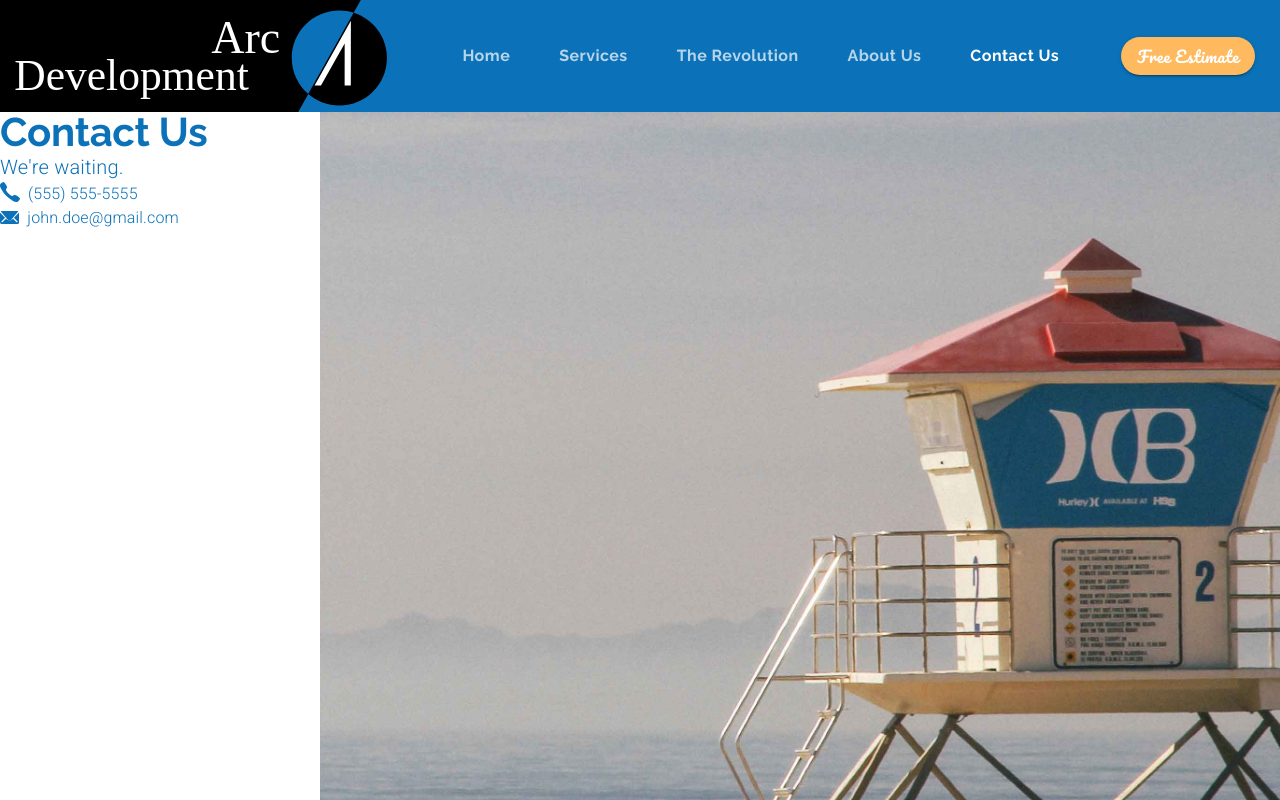
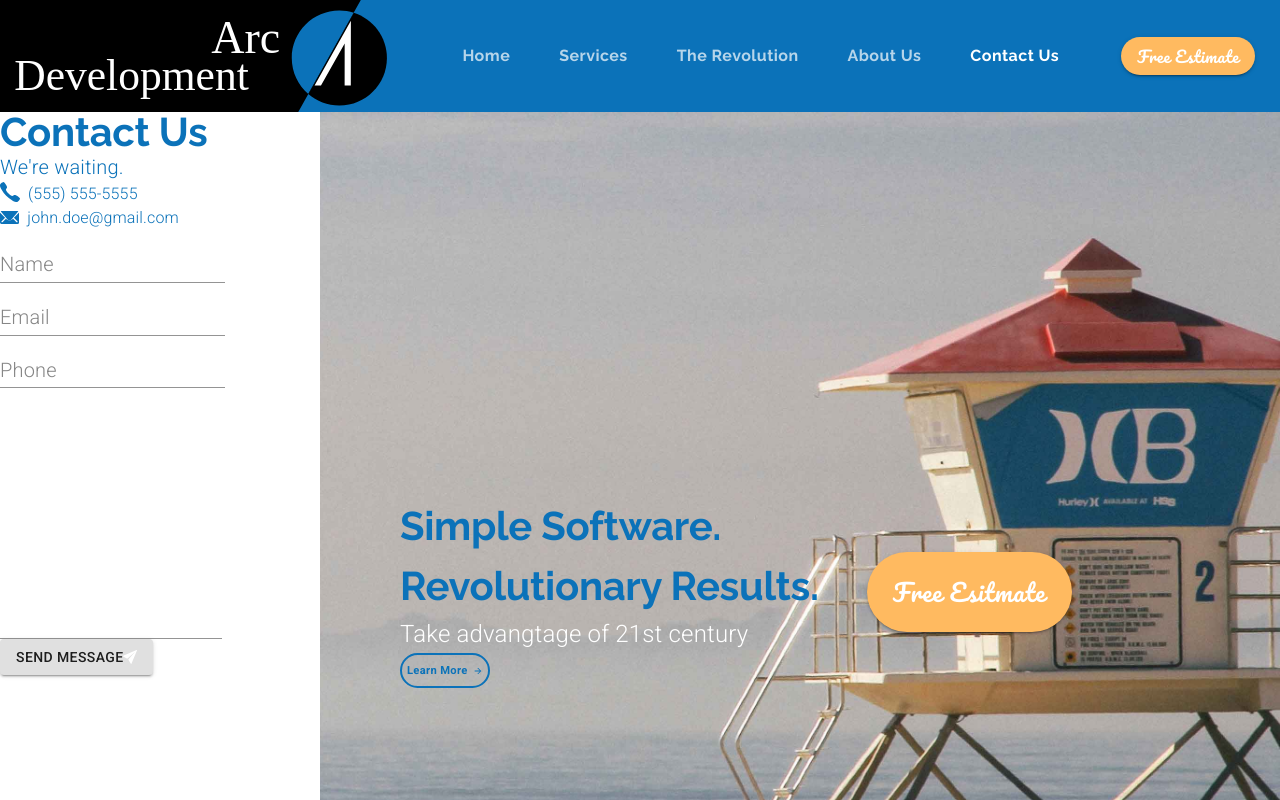
Before and after one commit to nikhil-shrestha/material-ui-reactjs, a React (Create React App) app: page /contact in a window 1280 px wide. Shown: the top 800 px of the page. Built offline with nearby package versions, Linux system fonts and the light colour scheme.

Commit message:
added contact form

```diff
--- a/src/components/Contact.js
+++ b/src/components/Contact.js
@@ -1,4 +1,4 @@
-import React from 'react';
+import React, { useState } from 'react';
 import { Link } from 'react-router-dom';
 import { makeStyles, useTheme } from '@material-ui/core/styles';
 import useMediaQuery from '@material-ui/core/useMediaQuery';
@@ -10,6 +10,9 @@ import TextField from '@material-ui/core/TextField';
 import background from '../assets/background.jpg';
 import phoneIcon from '../assets/phone.svg';
 import emailIcon from '../assets/email.svg';
+import airplane from '../assets/send.svg';
+
+import ButtonArrow from './ui/ButtonArrow';
 
 const useStyles = makeStyles(theme => ({
   background: {
@@ -18,12 +21,45 @@ const useStyles = makeStyles(theme => ({
     backgroundSize: 'cover',
     backgroundRepeat: 'no-repeat',
     height: '60em'
+  },
+  estimate: {
+    ...theme.typography.estimate,
+    borderRadius: 50,
+    height: 80,
+    width: 205,
+    backgroundColor: theme.palette.common.orange,
+    fontSize: '1.5rem',
+    marginRight: '5em',
+    marginLeft: '2em',
+    '&:hover': {
+      backgroundColor: theme.palette.secondary.light
+    },
+    [theme.breakpoints.down('sm')]: {
+      marginRight: 0,
+      marginLeft: 0
+    }
+  },
+  learnButton: {
+    ...theme.typography.learnButton,
+    fontSize: '0.7rem',
+    height: 35,
+    padding: 5,
+    [theme.breakpoints.down('sm')]: {
+      marginBottom: '2em'
+    }
   }
 }));
 
-const Contact = () => {
+const Contact = props => {
   const classes = useStyles();
   const theme = useTheme();
+  const matchesSM = useMediaQuery(theme.breakpoints.down('sm'));
+
+  const [name, setName] = useState('');
+  const [email, setEmail] = useState('');
+  const [phone, setPhone] = useState('');
+  const [message, setMessage] = useState('');
+
   return (
     <Grid container>
       <Grid item container direction="column" lg={3}>
@@ -69,8 +105,106 @@ const Contact = () => {
             </Typography>
           </Grid>
         </Grid>
+
+        <Grid item container>
+          <Grid item>
+            <TextField
+              label="Name"
+              id="name"
+              value={name}
+              onChange={e => setName(e.target.value)}
+            />
+          </Grid>
+          <Grid item>
+            <TextField
+              label="Email"
+              id="email"
+              value={email}
+              onChange={e => setEmail(e.target.value)}
+            />
+          </Grid>
+          <Grid item>
+            <TextField
+              label="Phone"
+              id="phone"
+              value={phone}
+              onChange={e => setPhone(e.target.value)}
+            />
+          </Grid>
+        </Grid>
+
+        <Grid item>
+          <TextField
+            value={message}
+            multiline
+            rows={10}
+            id="message"
+            onChange={e => setMessage(e.target.value)}
+          />
+        </Grid>
+
+        <Grid item>
+          <Button variant="contained">
+            Send Message
+            <img src={airplane} alt="paper airplane" />
+          </Button>
+        </Grid>
       </Grid>
-      <Grid item container className={classes.background} lg={9}></Grid>
+      <Grid
+        item
+        container
+        className={classes.background}
+        alignItems="center"
+        lg={9}
+      >
+        <Grid
+          item
+          style={{
+            marginLeft: matchesSM ? 0 : '5em',
+            textAlign: matchesSM ? 'center' : 'inherit',
+            padding: matchesSM ? 25 : 0
+          }}
+        >
+          <Grid container direction="column">
+            <Grid item>
+              <Typography variant="h2">
+                Simple Software.
+                <br /> Revolutionary Results.
+              </Typography>
+              <Typography variant="subtitle2" style={{ fontSize: '1.5em' }}>
+                Take advangtage of 21st century
+              </Typography>
+              <Grid container justify={matchesSM ? 'center' : undefined} item>
+                <Button
+                  component={Link}
+                  to="/revolution"
+                  variant="outlined"
+                  className={classes.learnButton}
+                  onClick={() => props.setValue(2)}
+                >
+                  <span style={{ marginRight: 5 }}>Learn More</span>
+                  <ButtonArrow
+                    width={10}
+                    height={10}
+                    fill={theme.palette.common.blue}
+                  />
+                </Button>
+              </Grid>
+            </Grid>
+          </Grid>
+        </Grid>
+        <Grid item>
+          <Button
+            component={Link}
+            to="/estimate"
+            variant="contained"
+            className={classes.estimate}
+            onClick={() => props.setValue(5)}
+          >
+            Free Esitmate
+          </Button>
+        </Grid>
+      </Grid>
     </Grid>
   );
 };
```
